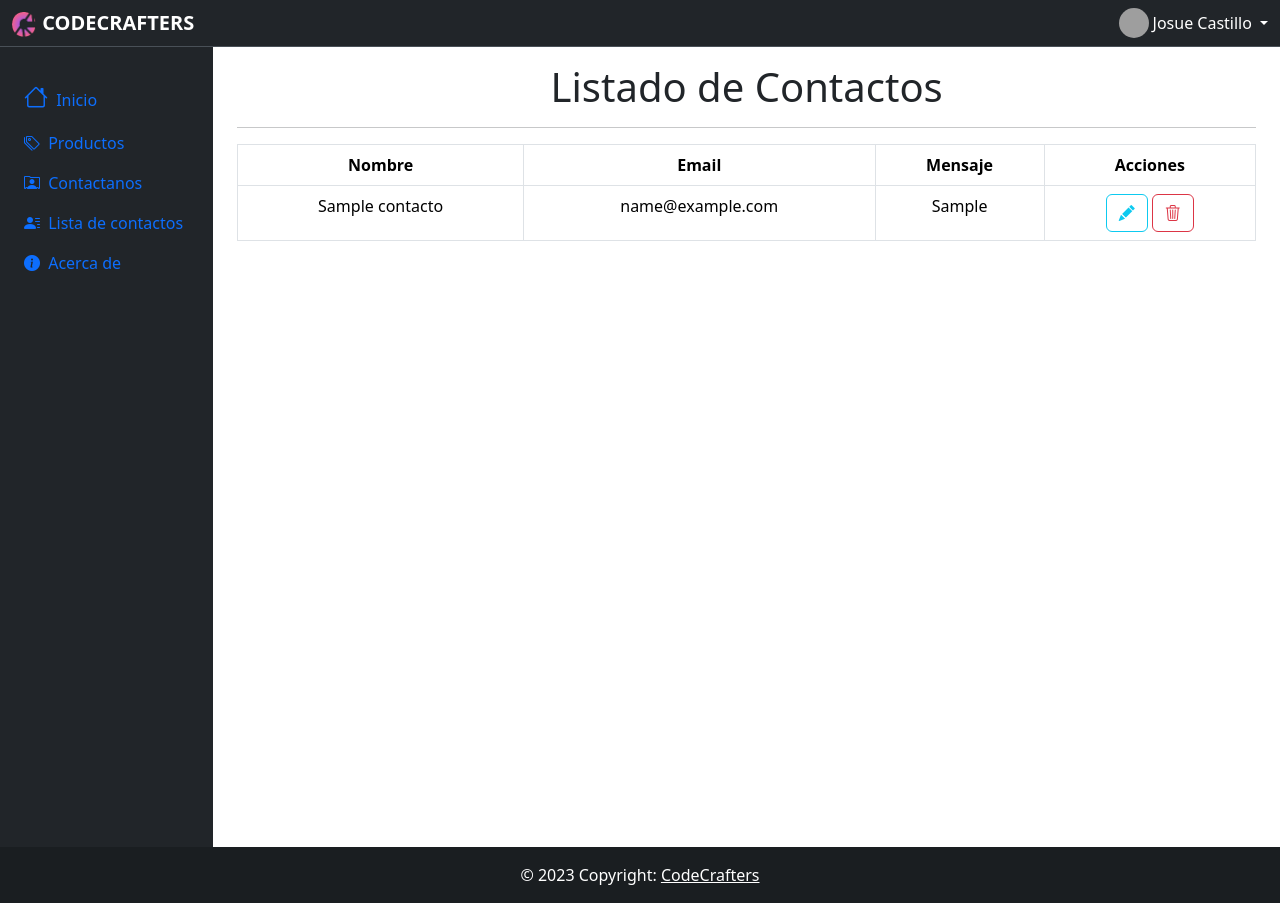
After one commit to GeimeAlondra/MiTienda_CodeCrafters, a Django app: page /contactos/ in a window 1280 px wide. The commit adds this page. Run offline with Django 4.2, Linux system fonts and the light colour scheme; tables that the repository leaves empty hold one stand-in row (values such as "Sample post"); some libraries are stand-ins or nearby versions; grey boxes are pictures that could not be loaded.

Commit message:
Cambios varios

```diff
--- /dev/null
+++ b/productos/static/css/listaContactos.css
@@ -0,0 +1,5 @@
+@media screen and (max-width: 480px){
+    .card{
+        width: 100%;
+    }
+}
--- a/productos/templates/base.html
+++ b/productos/templates/base.html
@@ -18,23 +18,12 @@
             <div class="container-fluid">
                 <!-- <a class="navbar-brand" href="#"><i class="bi bi-shop"></i></a> -->
                 <span class="fs-5 d-none d-sm-inline"><img class="" src="{% static 'img/logo.png' %}" alt=""
-                        width="25px" height="25px"><strong class="text-white">&nbsp;CODECRAFTER</strong></span>
+                        width="25px" height="25px"><strong class="text-white">&nbsp;CODECRAFTERS</strong></span>
                 <button class="navbar-toggler" type="button" data-bs-toggle="collapse"
                     data-bs-target="#navbarSupportedContent" aria-controls="navbarSupportedContent"
                     aria-expanded="false" aria-label="Toggle navigation">
                     <span class="navbar-toggler-icon"></span>
                 </button>
-                <!-- <div class="collapse navbar-collapse" id="navbarSupportedContent">
-
-                <ul class="navbar-nav me-auto mb-2 mb-lg-0">
-                  <li class="nav-item">
-                    <a class="nav-link active" aria-current="page" href="{% url 'inicio' %}">Inicio</a>
-                  </li>
-                  <li class="nav-item">
-                    <a class="nav-link" href="{% url 'productos' %}">Productos</a>
-                  </li>
-                </ul>-->
-
 
                 <div class="dropdown mr-3">
                     <a href="#" class="d-flex align-items-center text-white text-decoration-none dropdown-toggle"
@@ -48,14 +37,9 @@
                         <li>
                             <hr class="dropdown-divider">
                         </li>
-                        <li><a class="dropdown-item" href="#">Cerra Session</a></li>
+                        <li><a class="dropdown-item" href="#">Cerra Sesión</a></li>
                     </ul>
                 </div>
-
-                <!-- <form class="d-flex" role="search">
-                  <label class="form-control">Josue Aaron Castillo</label>
-                  <button class="btn btn-outline-danger" type="submit"><i class="bi bi-escape"></i></button>
-                </form>  -->
             </div>
             </div>
         </nav>
@@ -76,90 +60,48 @@
                         </a>
                         <ul class="nav nav-pills flex-column mb-sm-auto mb-0 align-items-center align-items-sm-start"
                             id="menu">
+
                             <li class="nav-item">
                                 <a href="{% url 'inicio' %}" class="nav-link align-middle px-0">
-                                    <i class="fs-4 bi-house"></i> <span class="ms-1 d-none d-sm-inline">Home</span>
+                                    <i class="fs-4 bi-house"></i> <span class="ms-1 d-none d-sm-inline">Inicio</span>
                                 </a>
                             </li>
-                            <!-- <li>
-                            <a href="#submenu1" data-bs-toggle="collapse" class="nav-link px-0 align-middle">
-                                <i class="fs-4 bi-speedometer2"></i> <span class="ms-1 d-none d-sm-inline">Dashboard</span> </a>
-                            <ul class="collapse show nav flex-column ms-1" id="submenu1" data-bs-parent="#menu">
-                                <li class="w-100">
-                                    <a href="#" class="nav-link px-0"> <span class="d-none d-sm-inline">Productos</span></a>
-                                </li>
-                                <li>
-                                    <a href="#" class="nav-link px-0"> <span class="d-none d-sm-inline">Contactos</span></a>
-                                </li>
-                            </ul>
-                        </li> -->
+
                             <li>
-                                <a href="{% url 'inicio' %}" class="nav-link px-0 align-middle">
+                                <a href="{% url 'productos' %}" class="nav-link px-0 align-middle">
                                     <i class="bi bi-tags"></i></i> <span
                                         class="ms-1 d-none d-sm-inline">Productos</span></a>
                             </li>
+
                             <li>
                                 <a href="{% url 'contacto' %}" class="nav-link px-0 align-middle">
                                     <i class="bi bi-person-rolodex"></i></i> <span
                                         class="ms-1 d-none d-sm-inline">Contactanos</span></a>
                             </li>
 
+                            <li>
+                                <a href="{% url 'contactos' %}" class="nav-link px-0 align-middle">
+                                    <i class="bi bi-person-lines-fill"></i> <span
+                                        class="ms-1 d-none d-sm-inline">Lista de contactos</span></a>
+                            </li>
 
                             <li>
-                                <a href="#submenu2" data-bs-toggle="collapse" class="nav-link px-0 align-middle ">
-                                    <i class="bi bi-database-fill-gear"></i><span
-                                        class="ms-1 d-none d-sm-inline">Mantenimientos</span></a>
-                                <ul class="collapse nav flex-column ms-1" id="submenu2" data-bs-parent="#menu">
-                                    <li class="w-100">
-                                        <a href="{% url 'productos' %}" class="nav-link px-0"> <span
-                                                class="d-none d-sm-inline"><i class="bi bi-gear-fill"></i>
-                                                Productos</span></a>
-                                    </li>
-                                    <!-- <li>
-                                    <a href="#" class="nav-link px-0"> <span class="d-none d-sm-inline">Item</span> 2</a>
-                                </li> -->
-                                </ul>
-                            </li>
-
-                            <!-- #### Aqui podemos cambiar o dar permiso de admin a los usuarios y lo ocultamos depende del usuario #### -->
-                            <!-- <li>
-                            <a href="#submenu3" data-bs-toggle="collapse" class="nav-link px-0 align-middle">
-                                <i class="fs-4 bi-grid"></i> <span class="ms-1 d-none d-sm-inline">Lista_Productos</span> </a>
-                                <ul class="collapse nav flex-column ms-1" id="submenu3" data-bs-parent="#menu">
-                                <li class="w-100">
-                                    <a href="#" class="nav-link px-0"> <span class="d-none d-sm-inline">Product</span> 1</a>
-                                </li>
-                                <li>
-                                    <a href="#" class="nav-link px-0"> <span class="d-none d-sm-inline">Product</span> 2</a>
-                                </li>
-                                <li>
-                                    <a href="#" class="nav-link px-0"> <span class="d-none d-sm-inline">Product</span> 3</a>
-                                </li>
-                                <li>
-                                    <a href="#" class="nav-link px-0"> <span class="d-none d-sm-inline">Product</span> 4</a>
-                                </li>
-                            </ul>
-                        </li> -->
-                            <li>
-                                <a href="#" class="nav-link px-0 align-middle">
-                                    <i class="fs-4 bi-people"></i> <span class="ms-1 d-none d-sm-inline">ota
-                                        opcion</span> </a>
+                                <a href="{% url 'acercaDe' %}" class="nav-link px-0 align-middle">
+                                    <i class="bi bi-info-circle-fill"></i> <span
+                                        class="ms-1 d-none d-sm-inline">Acerca de</span></a>
                             </li>
                         </ul>
                         <hr>
-
                     </div>
                 </div>
                 <div class="col py-3">
-                    <!-- ###Inicio MAIN### -->
-
 
                     <!-- bloque de sweetaleert -->
                     {% if messages %}
                     {% for m in messages %}
                     <script>
                         Swal.fire({
-                            title: "Accion Realizada con exito!",
+                            title: "¡Acción realizada con exito!",
                             text: "{{m}}",
                             icon: "success"
                         });
@@ -185,7 +127,7 @@
         <!-- Copyright -->
         <div class="text-center p-3" style="background-color: rgba(0, 0, 0, 0.2);">
             © 2023 Copyright:
-            <a class="text-white" href="#">CodeCrafter</a>
+            <a class="text-white" href="#">CodeCrafters</a>
         </div>
         <!-- Copyright -->
     </footer>
--- /dev/null
+++ b/productos/templates/contacto/listaContactos.html
@@ -0,0 +1,36 @@
+{% extends "base.html" %}
+{% block titulo%} <title>Contactos</title> {% endblock %}
+{% block contenido %}
+
+<div class="container">
+    <div class="row">
+
+        <div class="col-lg-12 text-center">
+            <h1>Listado de Contactos</h1>
+            <hr>
+            <table class="table table-bordered table-hover">
+                <thead>
+                  <tr>
+                    <th scope="col">Nombre</th>
+                    <th scope="col">Email</th>
+                    <th scope="col">Mensaje</th>
+                    <th scope="col">Acciones</th>
+                  </tr>
+                </thead>
+                <tbody>
+                    {% for contacto in contactos %}
+                    <tr>
+                        <td>{{contacto.nombre}}</td>
+                        <td>{{contacto.email}}</td>
+                        <td>{{contacto.Mensaje}}</td>
+                        <td>
+                            <a class="btn btn-outline-info" href="#" role="button"><i class="bi bi-pencil-fill"></i></a>
+                            <a class="btn btn-outline-danger" href="#" role="button"><i class="bi bi-trash3"></i></a>
+                        </td>
+                      </tr>
+                    {% endfor %}
+              </table>
+        </div>
+    </div>
+</div>
+{% endblock %}
--- a/productos/templates/pages/contacto.html
+++ b/productos/templates/pages/contacto.html
@@ -3,7 +3,7 @@
 
 {% block titulo %}
 <link rel="stylesheet" href="{% static 'css/index.css'%}">
-<title>Tienda Online</title>
+<title>CodeCrafters</title>
 {% endblock titulo %}
 {% block contenido %}
 <div class="container" >
--- a/productos/templates/pages/inicio.html
+++ b/productos/templates/pages/inicio.html
@@ -49,15 +49,13 @@
           </div>
         </div>
 
-        <!-- Seccion para crear un catalog de productos -->
+        <!-- Seccion para crear un catalogo de productos -->
         <section class="mt-5 row justify-content-center ">
           <div class="col-sm-8">
             <div class="row row-cols-1 row-cols-md-3 g-4">
               {% for producto in productos  %}
               <div class="col">
                 <div class="card h-100">
-                  <!-- <img src="{{producto.imagen.url}}" class="card-img-top" alt="..."> -->
-                  <!-- <img src="{% static '' %}{{producto.imagen}}" class="card-img-top" alt="..."> -->
                   <img src="{{producto.imagen.url}}" class="card-img-top" alt="..." width="180px" height="150px">
                   <div class="card-body">
                     <h5 class="card-title">{{producto.nombre}}</h5>
--- a/productos/templates/producto/form.html
+++ b/productos/templates/producto/form.html
@@ -30,10 +30,8 @@
             >
         {% endif %}
 
-
-
     </div>
     {% endfor %}
 
-    <button type="submit" class="btn btn-success"><i class="bi bi-floppy"></i></button>
+    <button type="submit" class="btn btn-success">Guardar <i class="bi bi-floppy"></i></button>
 </form>
--- a/productos/urls.py
+++ b/productos/urls.py
@@ -9,6 +9,9 @@ urlpatterns = [
     path('productos/eliminar/<int:id>', views.eliminar_producto, name="eliminar_producto"),
 
     #Contacto
+    path('contactos/', views.listado_contactos,name="contactos"),
     path('Contactanos', views.crearContacto,name="contacto"),
 
+    #Acerca de
+    path('acercaDe/', views.acerca_de, name="acercaDe"),
 ]
--- a/productos/views.py
+++ b/productos/views.py
@@ -1,6 +1,7 @@
 from django.shortcuts import redirect, render
 from django.http import HttpResponse
 from .models import Producto
+from .models import Contacto
 from .forms import ProductosForm
 from. forms import ContactoForm
 from datetime import datetime
@@ -17,19 +18,17 @@ def inicio(request):
     productos = Producto.objects.all()
     return render(request, 'pages/inicio.html',{'productos': productos})
 
-
 #Para Productos
 def listado_productos(request):
     productos = Producto.objects.all()
     return render (request,'producto/producto.html',{'productos': productos})
 
 def crearProducto(request):
-
     formulario = ProductosForm(request.POST or None,request.FILES or None)
     if formulario.is_valid():
         #producto = formulario.save
         formulario.save()
-        messages.success(request,"!!creado correctamente!!")
+        messages.success(request,"!Producto guardado con exito!")
         return redirect('productos')
 
     return render(request,'producto/crear.html', {'formulario': formulario})
@@ -70,3 +69,11 @@ def crearContacto(request):
         formulario.save()
         return redirect('contacto')
     return render(request,'pages/contacto.html', {'formulario': formulario})
+
+def listado_contactos(request):
+    contactos = Contacto.objects.all()
+    return render (request,'contacto/listaContactos.html',{'contactos': contactos})
+
+# Para Acerca de
+def acerca_de(request):
+    return render(request, 'pages/acercaDe.html')
```
Also changed, not shown: productos/models.py (+9 -10 lines), productos/templates/contacto/ver.html (added, +31 -0 lines), productos/templates/pages/acercaDe.html (added, +12 -0 lines), productos/templates/producto/producto.html (+11 -23 lines), productos/static/img/productos/Captura_de_pantalla_746.png (added), 1 other file.
